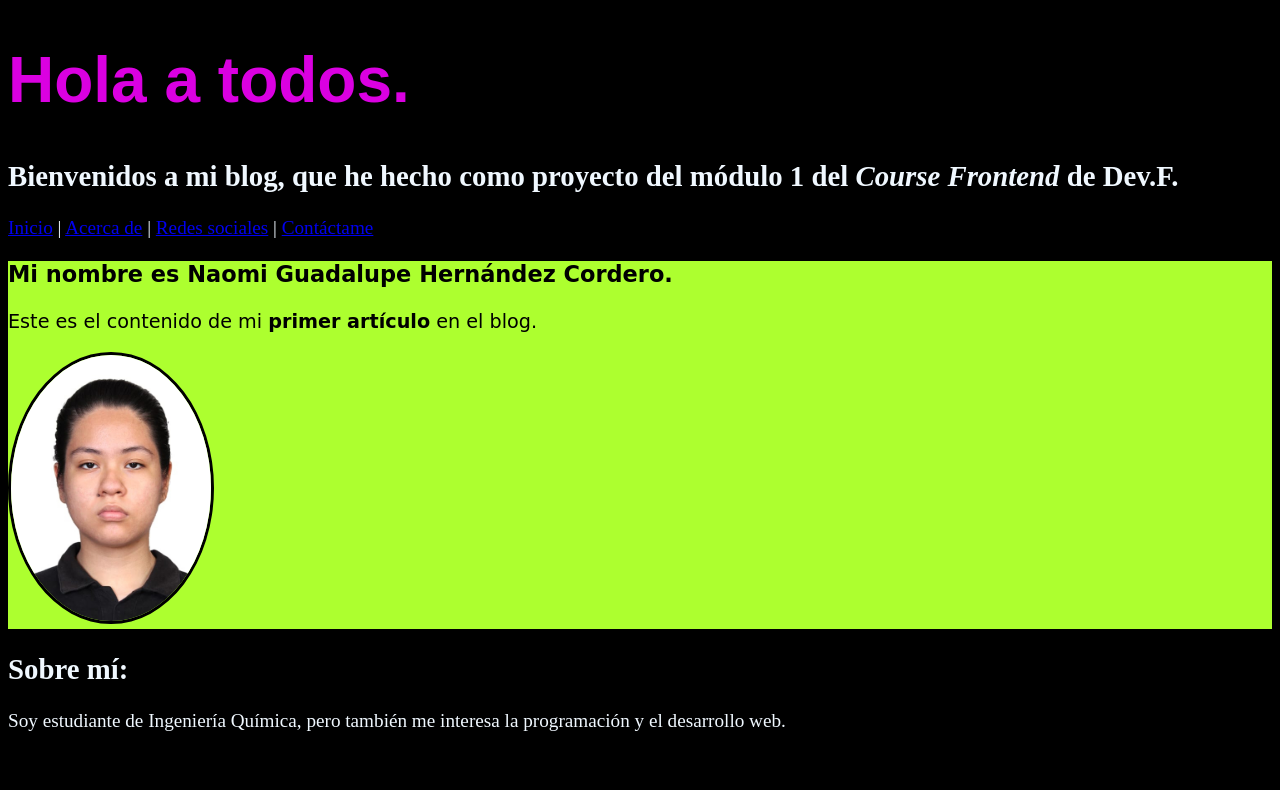
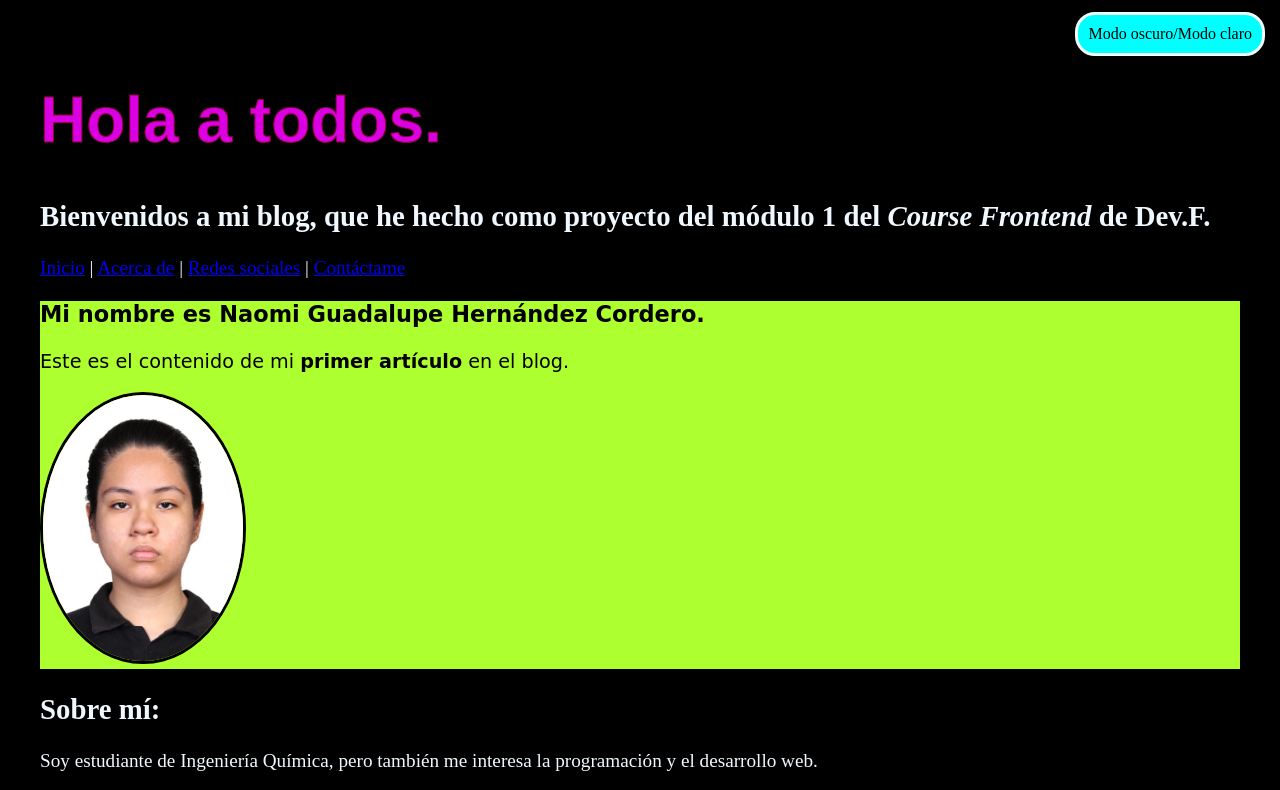
Before and after one commit to Naomi-H-Cordero/ProyectoModulo1, a plain HTML site: page index.html in a window 1280 px wide. Shown: the top 790 px of the page. Drawn offline with Linux system fonts and the light colour scheme.

Commit message:
Se agrega interruptor de modo oscuro y modo claro.

```diff
--- a/index.html
+++ b/index.html
@@ -8,6 +8,9 @@
     <title>Proyecto del módulo 1</title>
 </head>
 <body>
+    <input type="checkbox" id="toggle">
+    <label for="toggle" class="switch">Modo oscuro/Modo claro</label>
+    <div class="contenido">
     <header>
         <div class="saludo">
             <h1>Hola a todos.</h1>
@@ -61,7 +64,7 @@
         <footer class="pie-de-pagina">
             <p>Blog hecho como proyecto para el módulo 1 del curso de Frontend de Dev.F.</Dev></p>
         </footer>
+    </header>
     </div>
-    </header>
 </body>
 </html>
--- a/src/css/style.css
+++ b/src/css/style.css
@@ -1,14 +1,43 @@
 body {
-    background-color:black;
     font-family:'Times New Roman', Times, serif;
     font-size: larger;
+    margin:0;
+}
+#toggle{
+    display:none;
+}
+.switch{
+    position:fixed;
+    background-color: aqua;
+    color: black;
+    top:12px;
+    right:15px;
+    cursor:pointer;
+    font-size:medium;
+    padding:10px;
+    border-radius:20px;
+    border: rgb(239, 255, 254) 3px solid;
+}
+.contenido{
+    background-color:black;
     color:aliceblue;
-    font-style: inherit;
+    min-height:100vh;
+    padding: 40px;
+}
+#toggle:checked ~.contenido{
+    background-color:whitesmoke;
+    color:black;
+}
+#toggle:checked +.switch{
+    background:red;
+    color:white;
+    border: rgb(58, 0, 0) 2px solid;
 }
 .saludo {
     font-family:fantasy;
     color:rgba(247, 0, 255, 0.884);
     font-size: xx-large;
+    -webkit-text-stroke: 1px rgb(134, 2, 57);
 }
 .comienzo {
     font-family:cursive;
```
